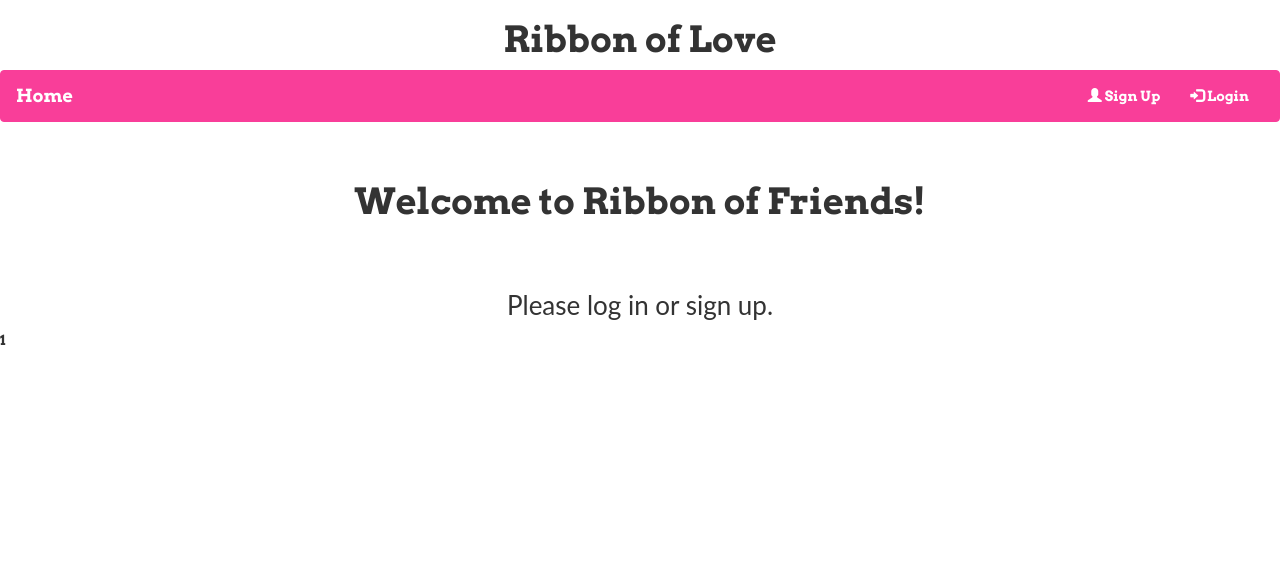
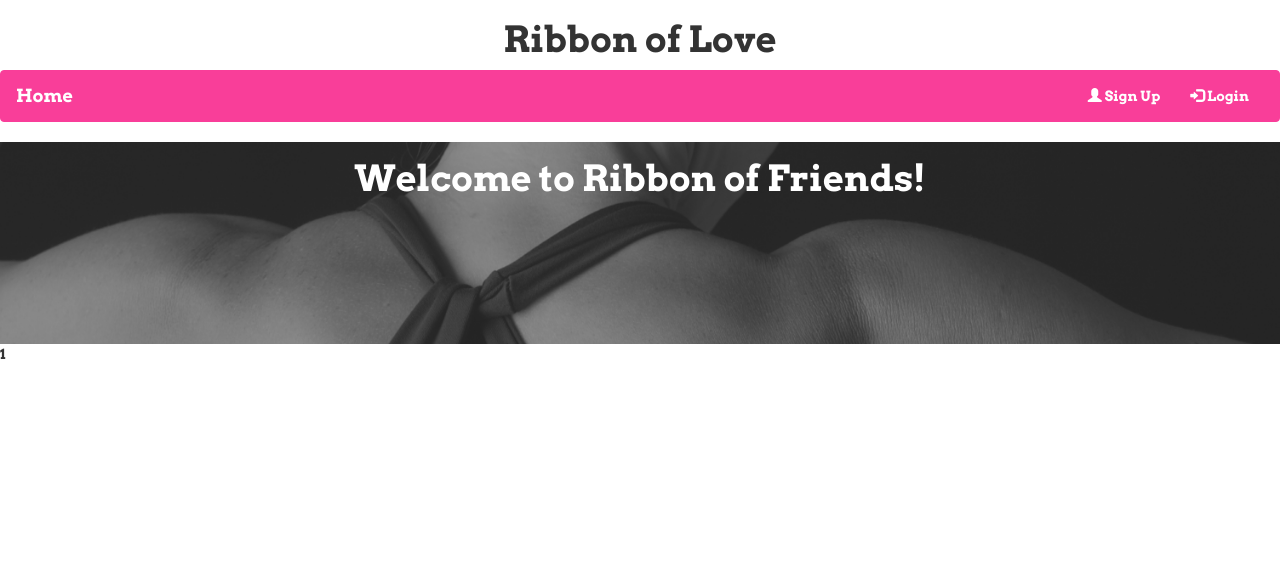
Before and after one commit to carimu/codervscancer, a PHP site: page /index.php in a window 1280 px wide. Shown: the top 584 px of the page. Run offline with PHP 8.4, Linux system fonts and the light colour scheme; some libraries are stand-ins or nearby versions.

Commit message:
homepage

```diff
--- a/Includes/style.css
+++ b/Includes/style.css
@@ -31,6 +31,20 @@
   font-family: 'Lato', sans-serif;
 }
 
+.homepage {
+
+background-image: url("../images/back.jpg");
+  background-repeat: no-repeat;
+  background-size: cover;
+  vertical-align: middle;
+  position:relative;
+  width:100%;
+
+}
+
+
+
+
 
 .table caption {
     text-align: center;
@@ -53,7 +67,7 @@
 color: #000;  /*Sets the text hover color on navbar*/
 }
 
-.navbar-default .navbar-brand .navbar-bran {
+.navbar-default .navbar-brand .navbar-brand {
 	color: White;
 }
 
@@ -66,8 +80,13 @@
   .navbar-default {
     background-color: #F93E99;
     border-color: #F93E99;
+    margin-bottom: 0px;
 }
+.navbar .navbar-default
+{margin-bottom: 0px;
 
+
+}
 
   .navbar-default .navbar-nav > li > a {
    color: White; /*Change active text color here*/
--- a/homepage.html
+++ b/homepage.html
@@ -1,5 +1,24 @@
+
+
+<style>
+
+/*h1 {
+    color: #ffffff;
+    text-align: center;
+     line-height: 200%;
+}*/
+
+
+</style>
+
+<div class="homepage">
+
+<h1 style="color:#ffffff;text-align:center;line-height:200%">Welcome to Ribbon of Friends! </h1>
 <br>
-<h1> Welcome to Ribbon of Friends! </h1>
-<br><br>
+<br>
+<br>
+<br>
+<br>
+<br>
 
-<h2> Please log in or sign up. </h2>
+</div>
```
Also changed, not shown: images/back.jpg (added).
